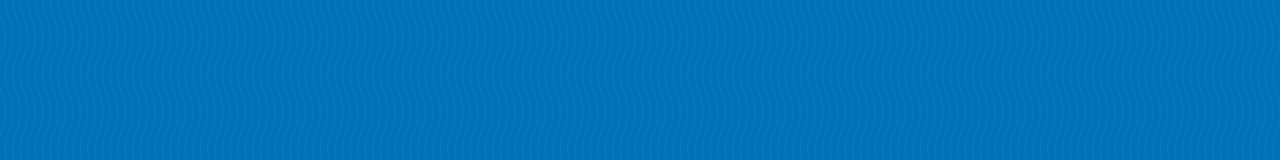
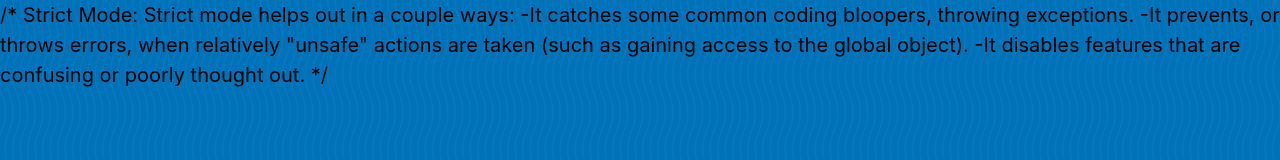
Before and after one commit to k4u5hik/javascript, a website: page beginner-javascript-master/playground/variables-FINISHED.html in a window 1280 px wide. Drawn offline with Linux system fonts and the light colour scheme.

Commit message:
Notes: Use Strict Mode

```diff
--- a/beginner-javascript-master/playground/variables-FINISHED.html
+++ b/beginner-javascript-master/playground/variables-FINISHED.html
@@ -11,9 +11,9 @@
 <body>
   <script>
     // function scoped
-    var first = 'wes';
+    var name = 'Kaushik';
     // block scoped
-    let age = 300;
+    let age = 450000000;
     let cool = true;
 
     const Dog = 'bowser';
@@ -24,10 +24,17 @@
     const ILoveToEatHotDogs = false;
     // snake case!!
     const this_is_snake_case = 'cool';
-
-
-
   </script>
 </body>
 
 </html>
+
+/*
+Strict Mode: Strict mode helps out in a couple ways:
+
+-It catches some common coding bloopers, throwing exceptions.
+-It prevents, or throws errors, when relatively "unsafe" actions are taken (such as gaining access to the global
+object).
+-It disables features that are confusing or poorly thought out.
+
+*/
```
